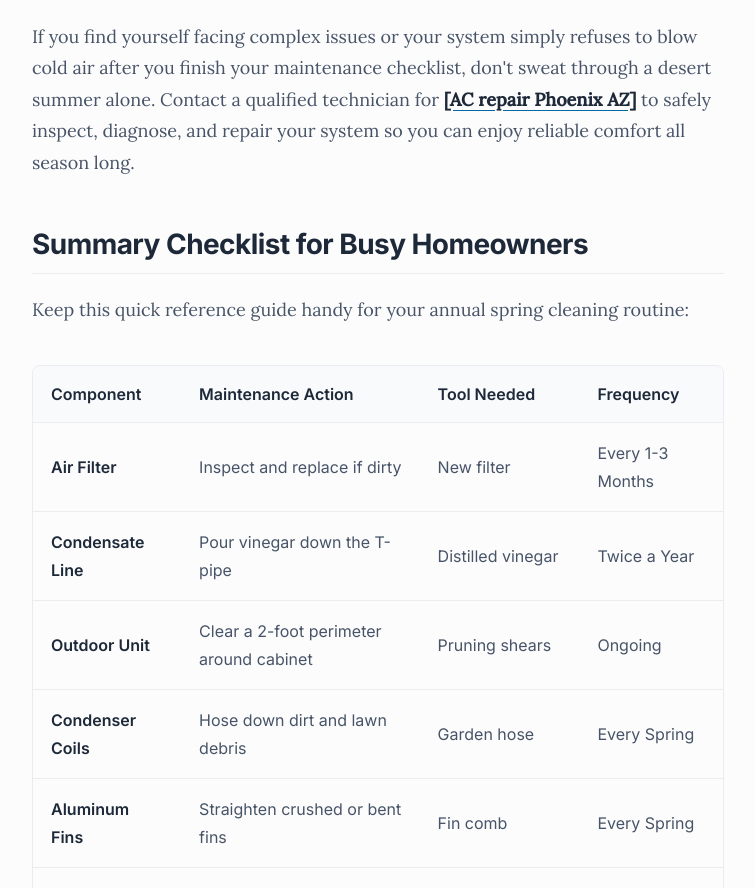
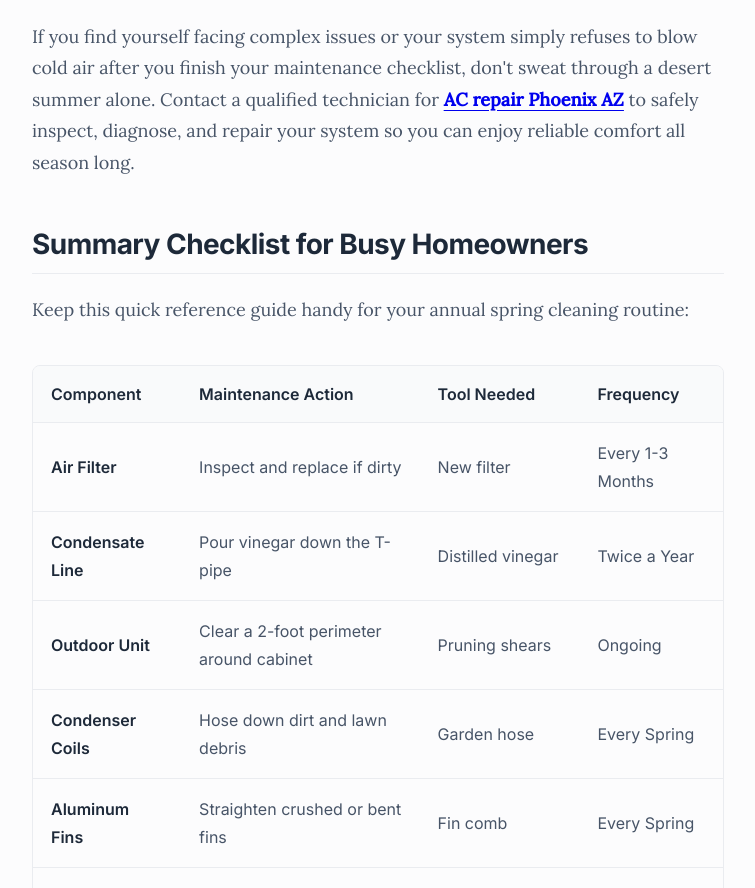
Before and after one commit to roberttaylors0/The-Ultimate-DIY-AC-Maintenance-Checklist-Before-Summer-Hits, a plain HTML site: page index.html in a window 1280 px wide. Shown: the part 6575-7463 px from the top of the page, without its empty margins (262-1017 px from the left). Drawn offline with Linux system fonts and the light colour scheme.

Commit message:
Update index.html

```diff
--- a/index.html
+++ b/index.html
@@ -407,7 +407,7 @@
                 <li><strong>Deep Internal Component Cleaning:</strong> Cleaning the indoor evaporator coil or servicing the blower motor assembly involves dismantling parts of your indoor air handler unit, which is best left to experienced technicians.</li>
             </ul>
 
-            <p>If you find yourself facing complex issues or your system simply refuses to blow cold air after you finish your maintenance checklist, don't sweat through a desert summer alone. Contact a qualified technician for <span class="target-kw">[AC repair Phoenix AZ]</span> to safely inspect, diagnose, and repair your system so you can enjoy reliable comfort all season long.</p>
+            <p>If you find yourself facing complex issues or your system simply refuses to blow cold air after you finish your maintenance checklist, don't sweat through a desert summer alone. Contact a qualified technician for <span class="target-kw"><a href="https://localhvacspecialists.com//ac-repair-phoenix-az/" title="AC Repair Phoenix AZ">AC repair Phoenix AZ</a></span> to safely inspect, diagnose, and repair your system so you can enjoy reliable comfort all season long.</p>
 
             <h2>Summary Checklist for Busy Homeowners</h2>
 
```
